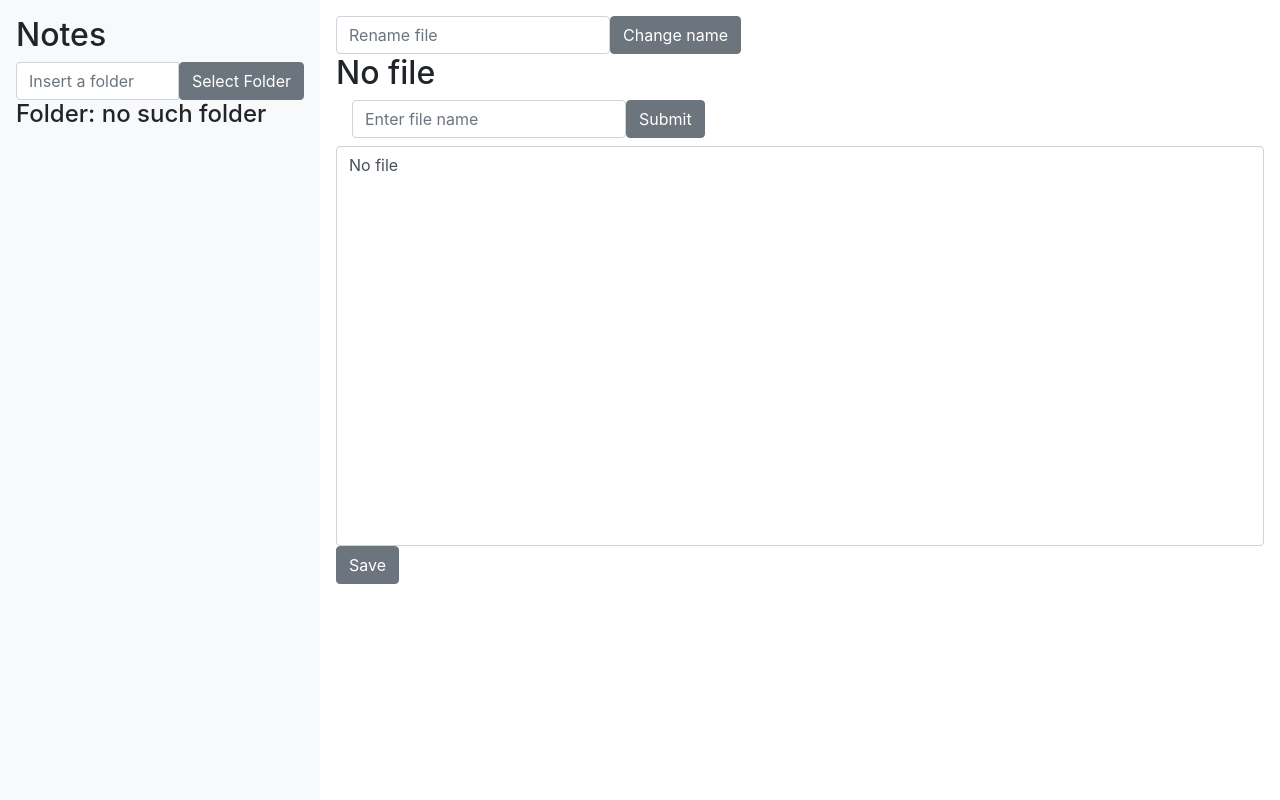
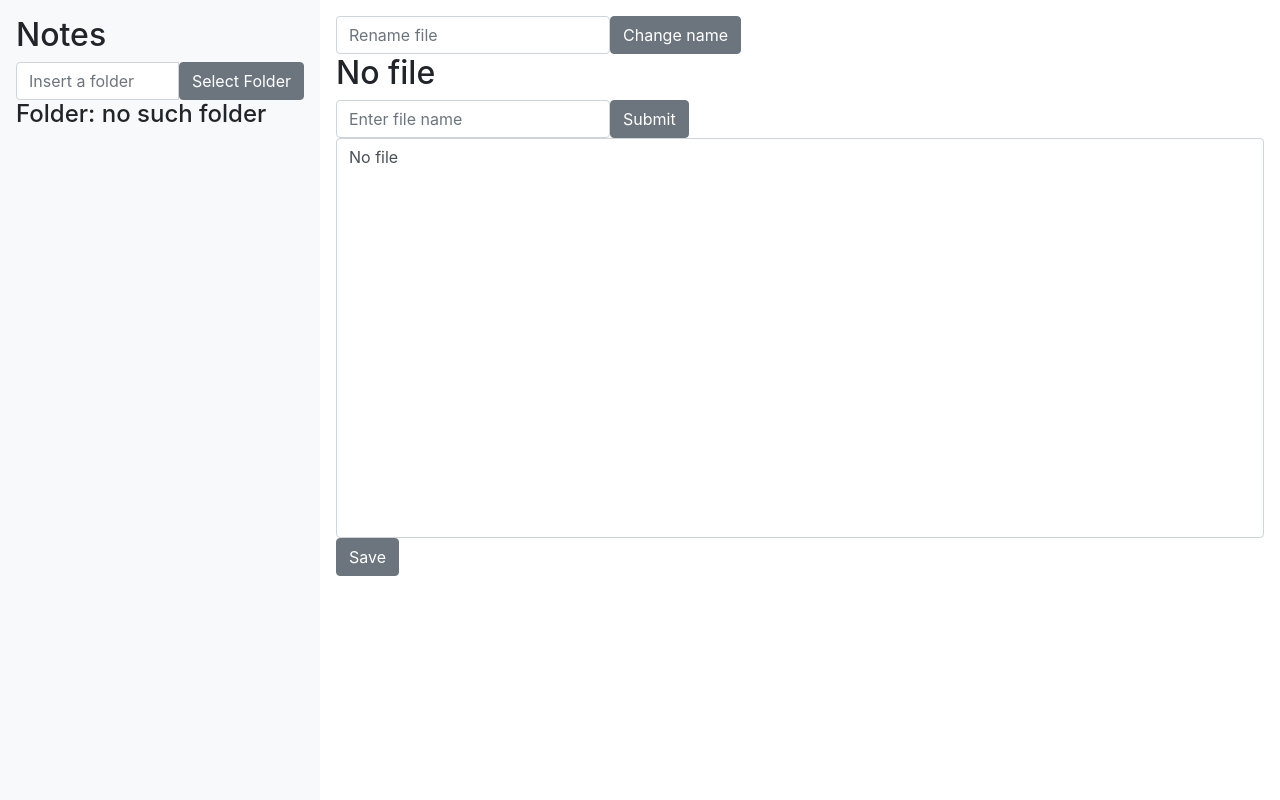
Before and after one commit to majiro-dev/Basalt, a Flask app: page / in a window 1280 px wide. Shown: the part 64-864 px from the top of the page. Run offline with Flask 3, Linux system fonts and the light colour scheme; data that the repository does not hold is empty; some libraries are stand-ins or nearby versions.

Commit message:
moved submit input, create file bugfix

```diff
--- a/app.py
+++ b/app.py
@@ -76,7 +76,7 @@ def get_file():
     name = request.form.get("filename", "")
     if os.path.exists((os.path.join(folder_path, name))):
         current_file = name
-    else:
+    elif current_file != "":
         with open(folder_path + "/" + current_file , "w") as file:
             current_file = name
             file.write("")
--- a/templates/index.html
+++ b/templates/index.html
@@ -40,10 +40,8 @@
                     </form>
                 <h2> {{name}} </h2>
                     <form class="form-inline" id="fileForm" action="/getFile" method="post">
-                <div class="form-group mx-sm-3 mb-2">
                     <input type="text" name="filename" class="form-control" placeholder="Enter file name" required>
                     <button type="submit" class="btn btn-secondary"> Submit</button>
-                </div>
             </form>
             <form  class="form" id="textform" action="/getText" method="post">
                         <div id="textarea" class="form-control" contenteditable="true" style="height: 400px; overflow-y: auto;">
```
